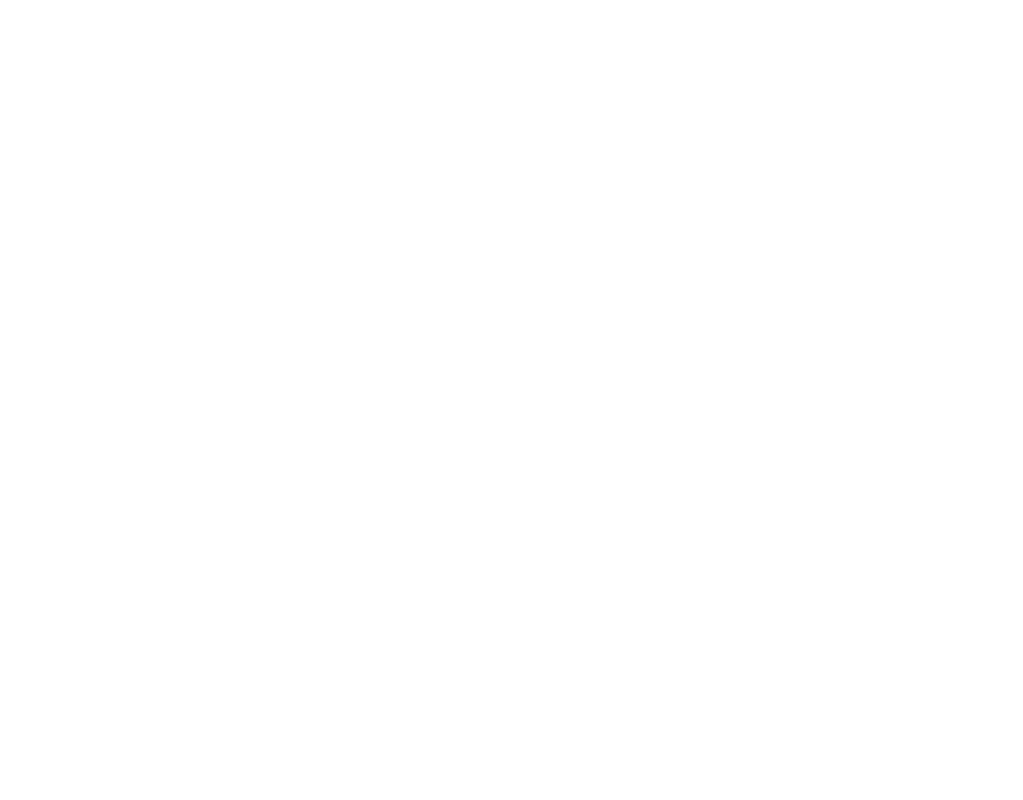
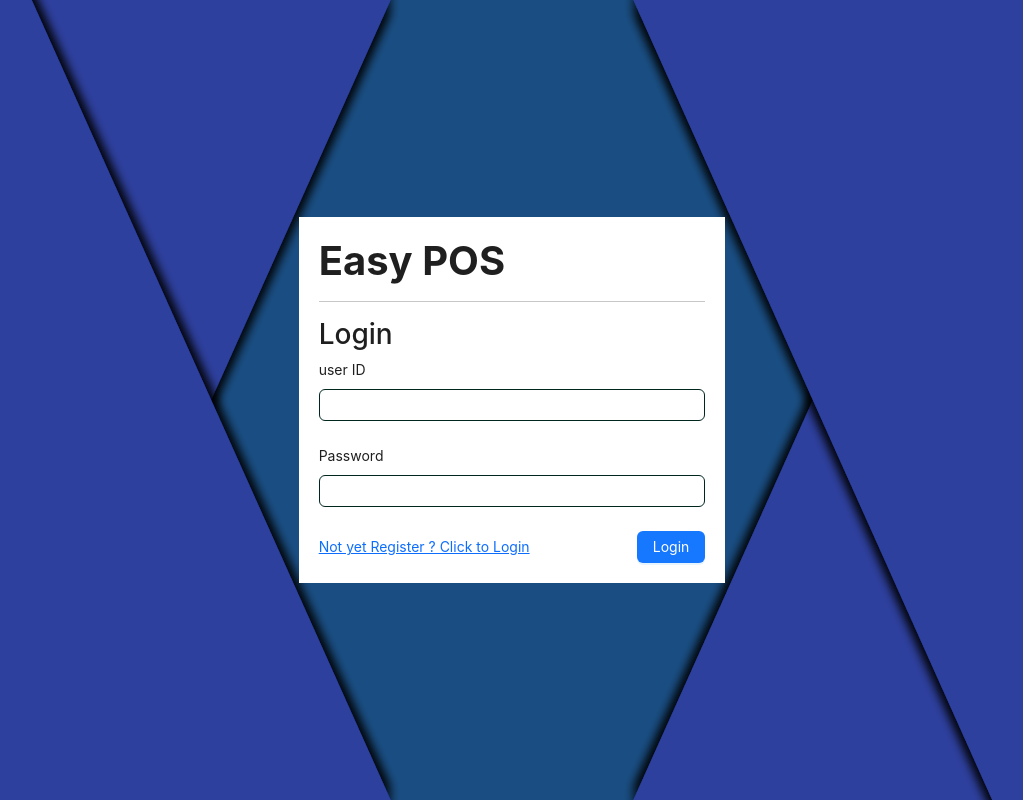
Before and after one commit to kistamet/EsayFood-deploy, a React (Create React App) app in the folder client/: page / in a window 1280 px wide. Before the commit this address had no page. Shown: the whole page, without its empty margins (128-1151 px from the left). Built offline with nearby package versions, Linux system fonts and the light colour scheme.

Commit message:
Login and Register 2

```diff
--- a/client/src/App.js
+++ b/client/src/App.js
@@ -1,23 +1,22 @@
-
 import React from 'react';
-import { BrowserRouter, Routes, Route } from 'react-router-dom'
+import { BrowserRouter, Routes, Route } from "react-router-dom";
 import Homepage from './pages/Homepage';
 import Items from './pages/Items';
 import CartPage from './pages/CartPage';
 import Register from './pages/Register';
 import Login from './pages/Login';
-
+import { Navigate } from "react-router-dom";
 function App() {
   return (
     <div className="App">
       <BrowserRouter>
         <Routes>
-
-          <Route path='/home' element={<Homepage />} />
-          <Route path='/items' element={<Items />} />
-          <Route path='/cart' element={<CartPage />} />
+          <Route path='/home' element={<ProtectedRoute><Homepage /></ProtectedRoute>} />
+          <Route path='/items' element={<ProtectedRoute><Items /></ProtectedRoute>} />
+          <Route path='/cart' element={<ProtectedRoute><CartPage /></ProtectedRoute>} />
           <Route path='/register' element={<Register />} />
           <Route path='/login' element={<Login />} />
+          <Route path='/' element={<Login />} />
         </Routes>
       </BrowserRouter>
 
@@ -26,3 +25,13 @@ function App() {
 }
 
 export default App;
+
+export function ProtectedRoute({children}){
+if(localStorage.getItem('pos-user'))
+{
+  return children
+}
+else{
+  return <Navigate to='/login'/>
+}
+}
--- a/client/src/components/DefaultLayout.js
+++ b/client/src/components/DefaultLayout.js
@@ -63,7 +63,10 @@ const DefaultLayout = (props) => {
           <Menu.Item key="/Customers" icon={<UnorderedListOutlined />}>
             <Link to="/Customers">ประวัติการขาย</Link>
           </Menu.Item>
-          <Menu.Item key="/Logout" icon={<LoginOutlined />}>
+          <Menu.Item key="/Logout" icon={<LoginOutlined />}onClick={()=>{
+          localStorage.removeItem('pos-user')
+          navigate('/login')
+          }}>
             Logout
           </Menu.Item>
         </Menu>
--- a/client/src/pages/Login.js
+++ b/client/src/pages/Login.js
@@ -1,13 +1,29 @@
-import React from 'react'
-import { Button,Form, Input, Row, message ,Col} from "antd";
-import { Link } from 'react-router-dom';
-// import '.../resourses/authentication.css'
+import React, { useEffect } from 'react'
+import { Button,Form, Input, Row,message ,Col} from "antd";
+import '../resourses/authentication.css'
+import axios from 'axios'
+import { Link, useNavigate } from 'react-router-dom';
+import { useDispatch } from 'react-redux';
 
 function Login() {
+  const dispatch = useDispatch()
+  const navigate = useNavigate()
+  const onFinish=(values)=>{
+    dispatch({type:'showLoading'})
+      axios.post('/api/users/login', values).then((res)=>{
+        message.success('Login successfull')
+      localStorage.setItem('pos-user', JSON.stringify(res.data))
+      navigate('/home')
+    }).catch(()=>{
+        dispatch({type:'hideLoading'})
+        message.error('Something went wrong')
+      })
+  }
 
-    const onFinish=(Values)=>{
-        console.log(Values)
-    }
+  useEffect(()=>{
+    if(localStorage.getItem('pos-user'))
+    navigate('/home')
+  },[])
   return (
     <div className='authentication'>
         <Row>
@@ -20,7 +36,7 @@ function Login() {
               <hr/>
               <h3>Login</h3>
 
-            <Form.Item name='userid' label='user ID'>
+            <Form.Item name='userId' label='user ID'>
               <Input  />
             </Form.Item>
 
@@ -30,7 +46,7 @@ function Login() {
             <div className="d-flex justify-content-between align-items-center">
               <Link to='/register'> Not yet Register ? Click to Login </Link>
               <Button htmlType="submit" type="primary" >
-                Register</Button>
+                Login</Button>
             </div>
           </Form>
           </Col>
--- a/client/src/pages/Register.js
+++ b/client/src/pages/Register.js
@@ -1,16 +1,27 @@
-import React from 'react'
+
+import React, { useEffect } from 'react'
 import { Button,Form, Input, Row, message ,Col} from "antd";
+import '../resourses/authentication.css'
 import axios from 'axios'
-import { Link } from 'react-router-dom';
-// import '.../resourses/authentication.css'
+import { Link, useNavigate } from 'react-router-dom';
+import { useDispatch } from 'react-redux';
 
 function Register() {
-
-    const onFinish=(Values)=>{
-        // axios.post('/api/users/register', values).then((res))=>{
-        // }
-
-    }
+    const dispatch = useDispatch()
+    const navigate = useNavigate()
+    const onFinish=(values)=>{
+      dispatch({type:'showLoading'})
+        axios.post('/api/users/register', values).then((res)=>{
+          message.success('Registration successfull , please wait for verification')
+        }).catch(()=>{
+          dispatch({type:'hideLoading'})
+          message.error('Something went wrong')
+        })
+  }
+  useEffect(()=>{
+    if(localStorage.getItem('pos-user'))
+    navigate('/home')
+  },[])
   return (
     <div className='authentication'>
         <Row>
@@ -26,7 +37,7 @@ function Register() {
             <Input  />
             </Form.Item>
 
-            <Form.Item name='userid' label='user ID'>
+            <Form.Item name='userId' label='user ID'>
               <Input  />
             </Form.Item>
 
--- a/client/src/resourses/authentication.css
+++ b/client/src/resourses/authentication.css
@@ -1,7 +1,6 @@
 .authentication{
     display : flex;
     align-items:center;
-    justify-content: center;
     height: 100vh;
     background-image: url('./auth.svg');
     background-size: 100% 100%;
```
Also changed, not shown: 2 other files (tests, documents, lock files or other folders).
